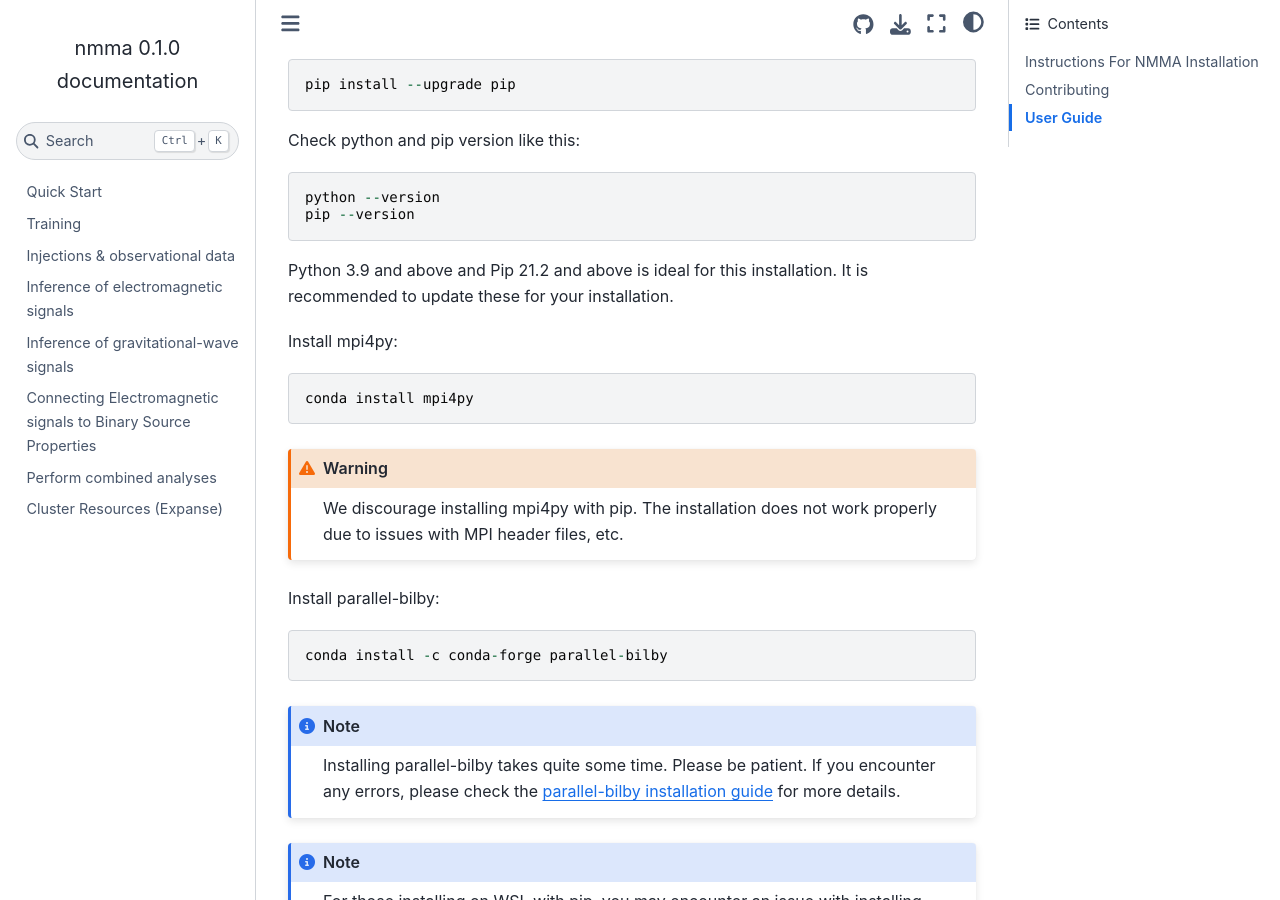
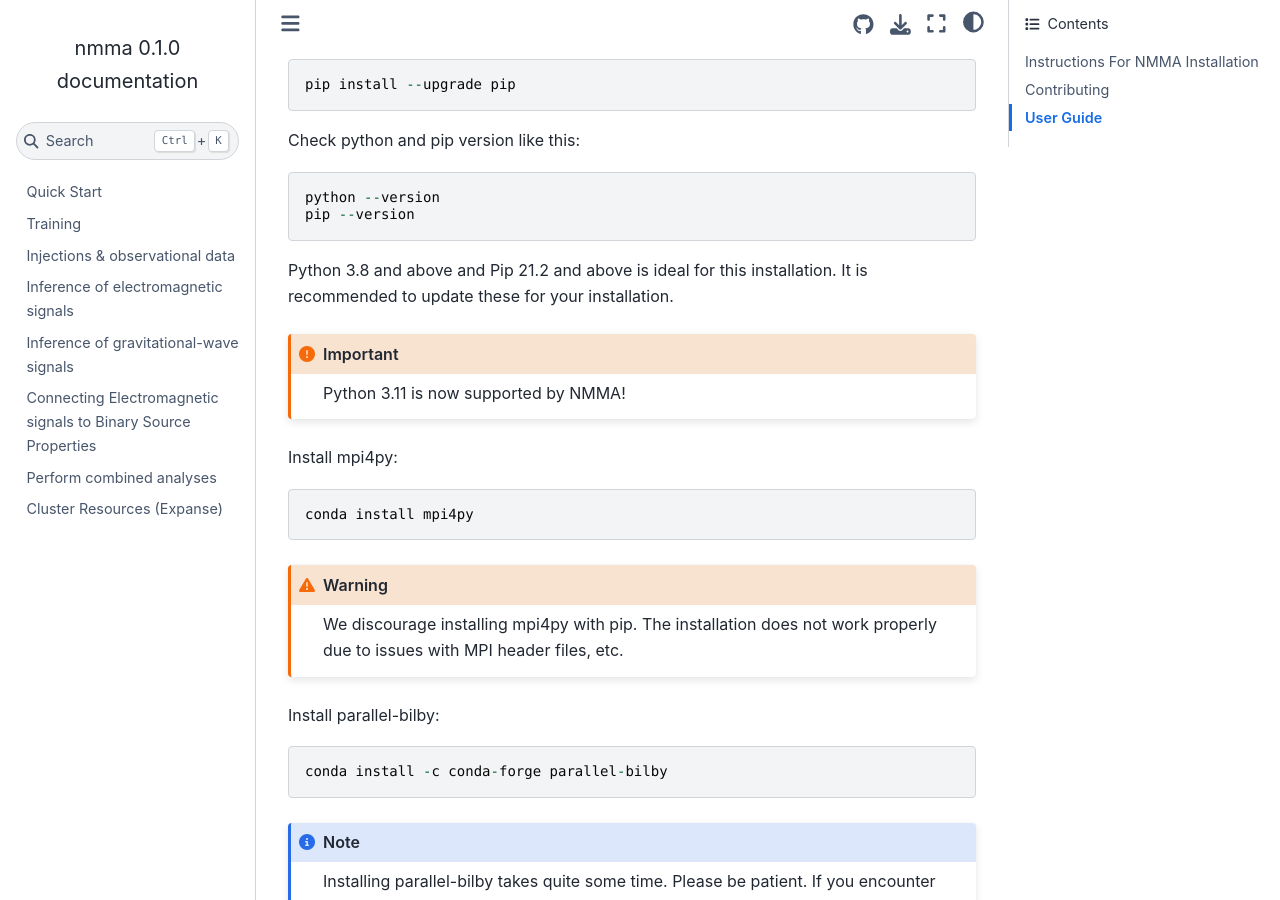
Before and after one commit to nuclear-multimessenger-astronomy/nmma, a Sphinx documentation site: the page built from doc/index.rst, in a window 1280 px wide and 900 px high, scrolled down 2489 px. Built offline with Sphinx 7.4.7 and the Sphinx Book theme 1.1.4, drawn with Linux system fonts in a browser that asks for light colours; pages that are not in the unit, such as notebooks, are missing from menus.

Commit message:
restore deleted line about 3.11

```diff
--- a/doc/index.rst
+++ b/doc/index.rst
@@ -120,9 +120,12 @@ Check python and pip version like this:
    python --version
    pip --version
 
-Python 3.9 and above and Pip 21.2 and above is ideal for this
+Python 3.8 and above and Pip 21.2 and above is ideal for this
 installation. It is recommended to update these for your installation.
 
+.. important::
+
+   Python 3.11 is now supported by NMMA!
 
 Install mpi4py:
 
```
